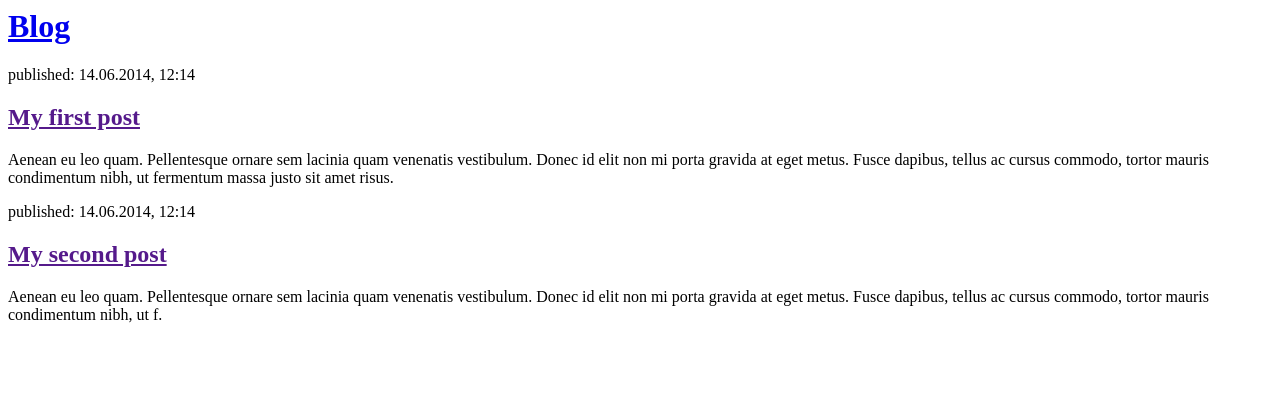
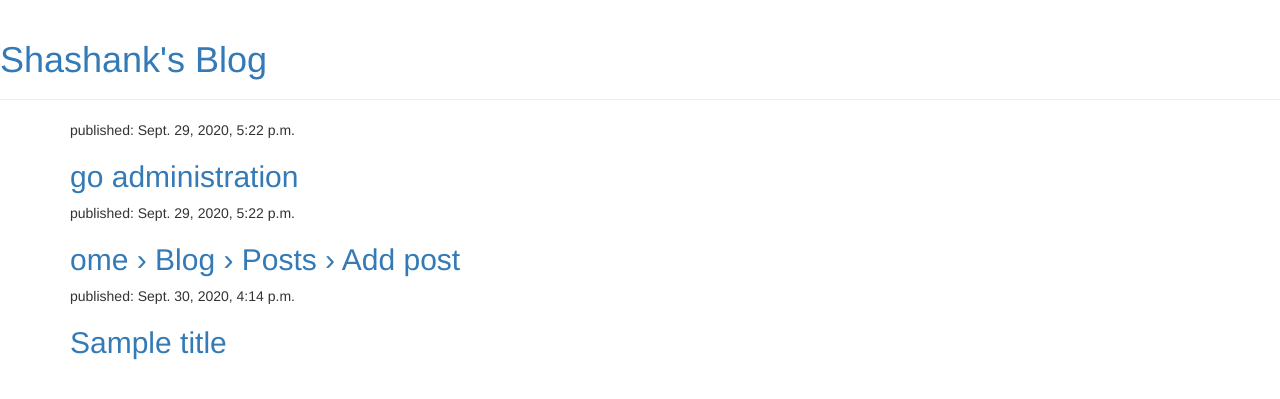
Before and after one commit to shashankks0987/django_blog, a Django app: page / in a window 1280 px wide. Shown: the top 399 px of the page. Run offline with Django 3.2, Linux system fonts and the light colour scheme; data comes from the database, SQL or seed files in the repository; both versions use the stored data as it was after the commit; some libraries are stand-ins or nearby versions.

Commit message:
Adeed new views and CSS files

```diff
--- /dev/null
+++ b/blog/templates/blog/base.html
@@ -0,0 +1,28 @@
+{% load static %}
+<html>
+    <head>
+        <title>Shashank's Blog</title>
+        <link rel="stylesheet" href="//maxcdn.bootstrapcdn.com/bootstrap/3.2.0/css/bootstrap.min.css">
+        <link rel="stylesheet" href="//maxcdn.bootstrapcdn.com/bootstrap/3.2.0/css/bootstrap-theme.min.css">
+        <link href='//fonts.googleapis.com/css?family=Lobster&subset=latin,latin-ext' rel='stylesheet' type='text/css'>
+        <link rel="stylesheet" href="{% static 'css/blog.css' %}">
+    </head>
+    <body>
+       <body>
+    <div class="page-header">
+        <h1><a href="/">Shashank's Blog</a></h1>
+    </div>
+    <div class="content container">
+        <div class="row">
+            <div class="col-md-8">
+            {% block content %}
+            {% endblock %}
+            </div>
+        </div>
+    </div>
+</body>
+                </div>
+            </div>
+        </div>
+    </body>
+</html>
--- a/blog/templates/blog/post_list.html
+++ b/blog/templates/blog/post_list.html
@@ -1,22 +1,14 @@
-<html>
-    <head>
-        <title>Shashank's blog</title>
-    </head>
-    <body>
-        <div>
-            <h1><a href="/">Blog</a></h1>
-        </div>
+{% extends 'blog/base.html' %}
+{% block content %}
+	            {% for post in posts %}
+	                <div class="post">
+	                    <div class="date">
+	                        <p>published: {{ post.published_date }}</p>
+	                    </div>
+	                    <h2><a href="{% url 'post_detail' pk=post.pk %}">{{ post.title }}</a></h2>
 
-        <div>
-            <p>published: 14.06.2014, 12:14</p>
-            <h2><a href="">My first post</a></h2>
-            <p>Aenean eu leo quam. Pellentesque ornare sem lacinia quam venenatis vestibulum. Donec id elit non mi porta gravida at eget metus. Fusce dapibus, tellus ac cursus commodo, tortor mauris condimentum nibh, ut fermentum massa justo sit amet risus.</p>
-        </div>
+	                </div>
+	            {% endfor %}
 
-        <div>
-            <p>published: 14.06.2014, 12:14</p>
-            <h2><a href="">My second post</a></h2>
-            <p>Aenean eu leo quam. Pellentesque ornare sem lacinia quam venenatis vestibulum. Donec id elit non mi porta gravida at eget metus. Fusce dapibus, tellus ac cursus commodo, tortor mauris condimentum nibh, ut f.</p>
-        </div>
-    </body>
-</html>
+
+{% endblock %}
--- a/blog/urls.py
+++ b/blog/urls.py
@@ -2,4 +2,5 @@ from django.urls import path
 from . import views
 urlpatterns = [
     path('', views.post_list, name='post_list'),
+    path('post/<int:pk>/', views.post_detail, name='post_detail'),
 ]
--- a/blog/views.py
+++ b/blog/views.py
@@ -1,5 +1,9 @@
-from django.shortcuts import render
-
-# Create your views here.
+from django.utils import timezone
+from .models import Post
+from django.shortcuts import render, get_object_or_404
 def post_list(request):
-    return render(request, 'blog/post_list.html', {})
+    posts = Post.objects.filter(published_date__lte=timezone.now()).order_by('published_date')
+    return render(request, 'blog/post_list.html',{'posts': posts})
+def post_detail(request, pk):
+    post = get_object_or_404(Post, pk=pk)
+    return render(request, 'blog/post_detail.html', {'post': post})
```
Also changed, not shown: blog/templates/blog/post_detail.html (added, +13 -0 lines), db.sqlite3.
